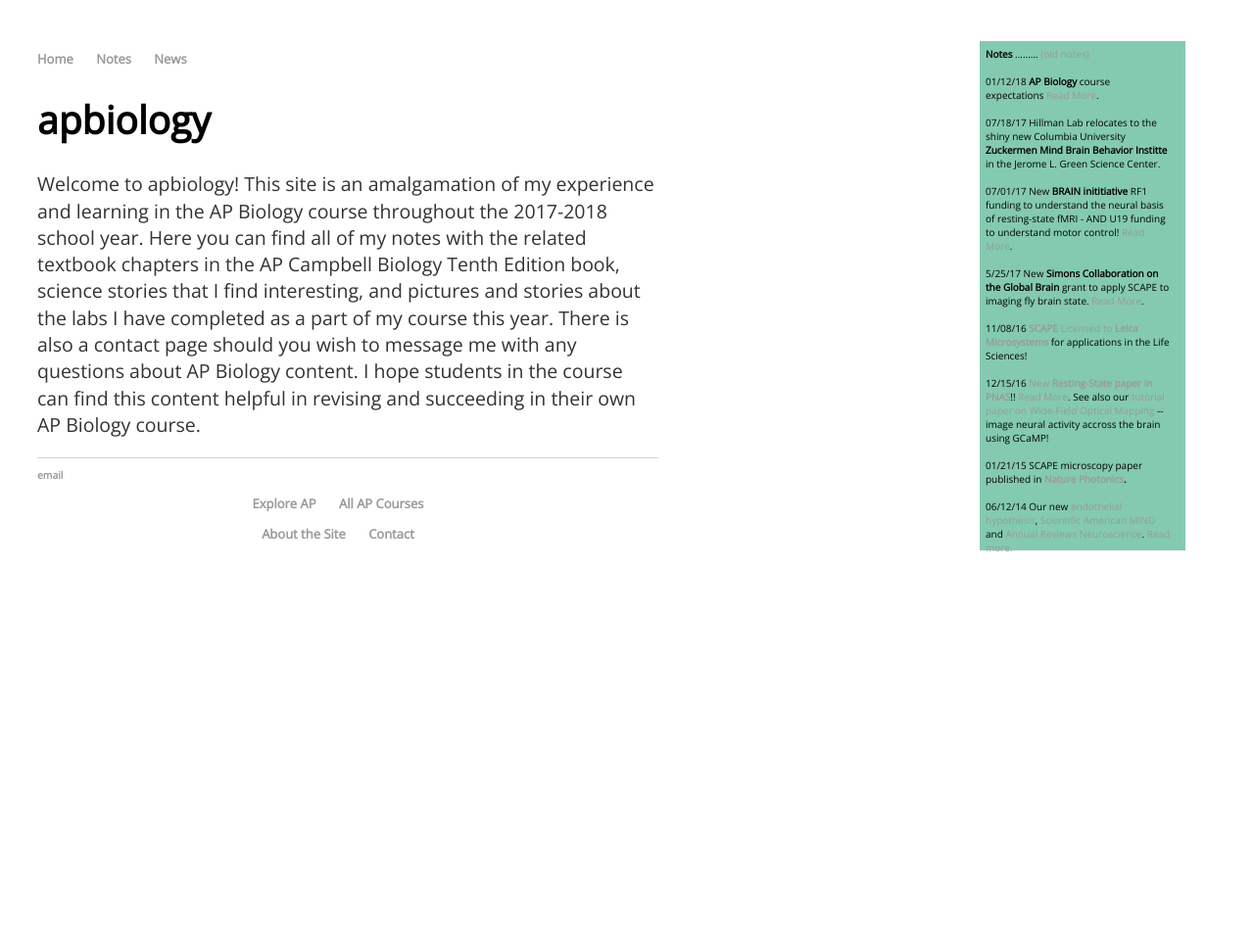
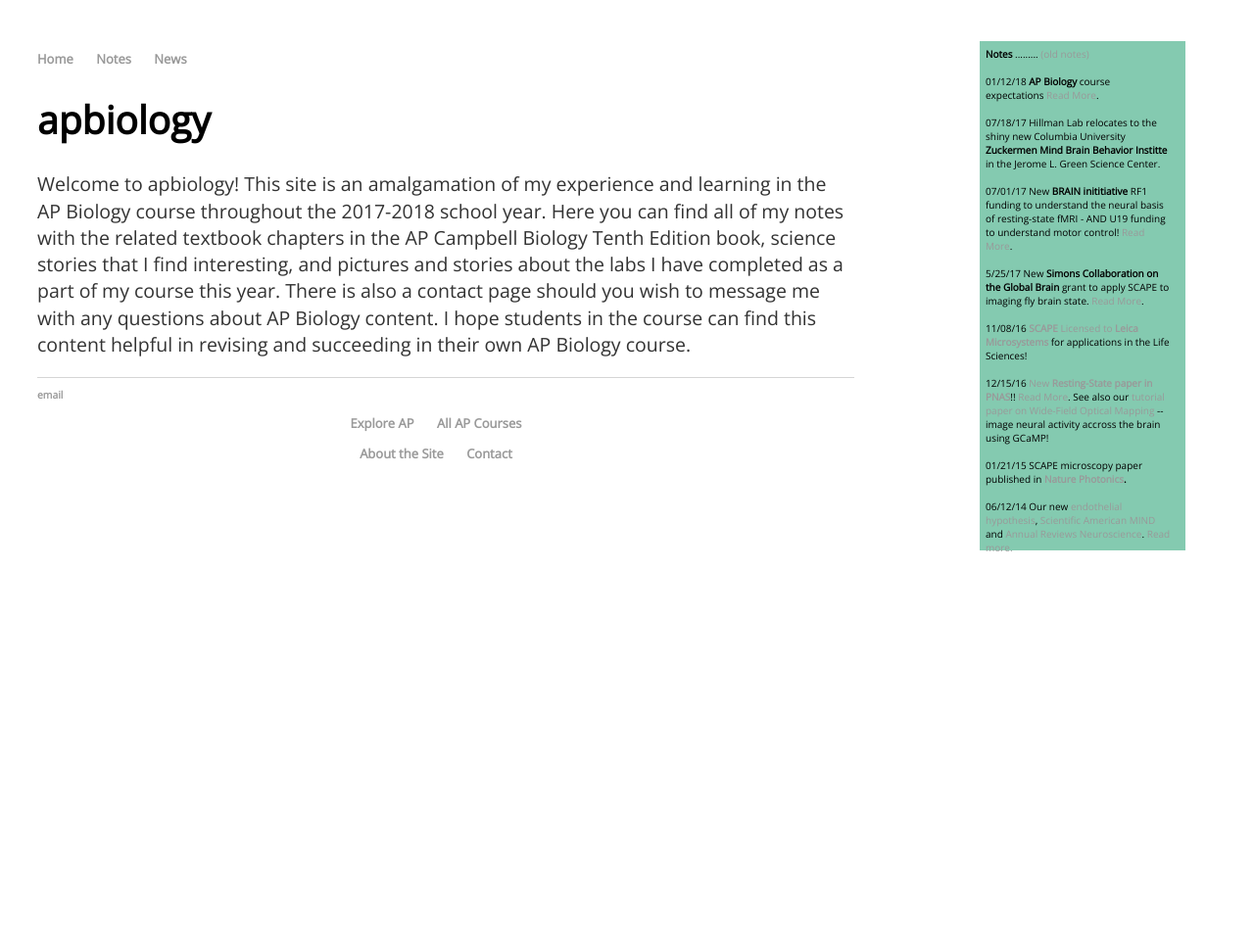
Before and after one commit to meganscarlett/meganscarlett.github.io, a Jekyll site: the page built from index.html, in a window 1280 px wide. Shown: the whole page at 98% size. Built offline with Jekyll 4.4.1, drawn with Linux system fonts in a browser that asks for light colours.

Commit message:
Update main.css

```diff
--- a/css/main.css
+++ b/css/main.css
@@ -2,7 +2,7 @@ body {
   font-family: 'Open Sans', serif;
   font-size: 13px;
   padding: 30px;
-  padding-right: 600px;
+  padding-right: 400px;
 }
 nav ul, footer ul {
     font-family: 'Open Sans', sans-serif;
```
